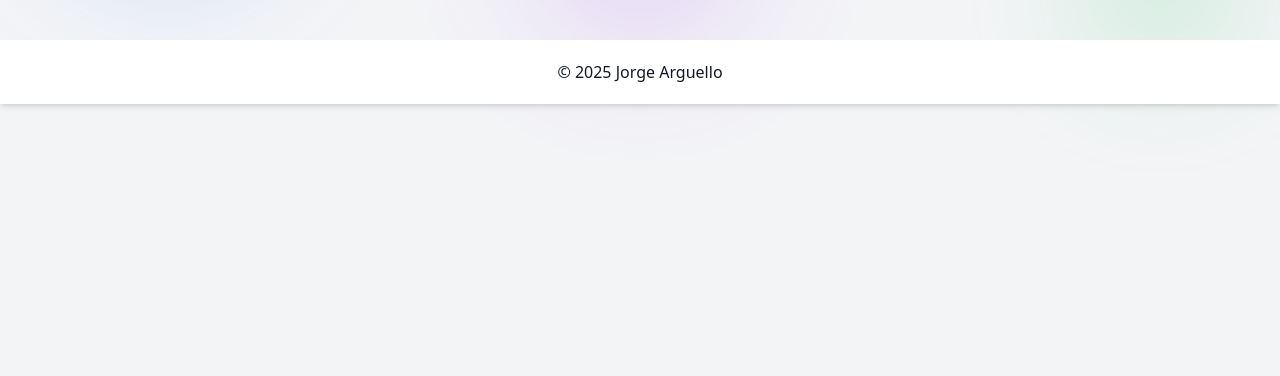
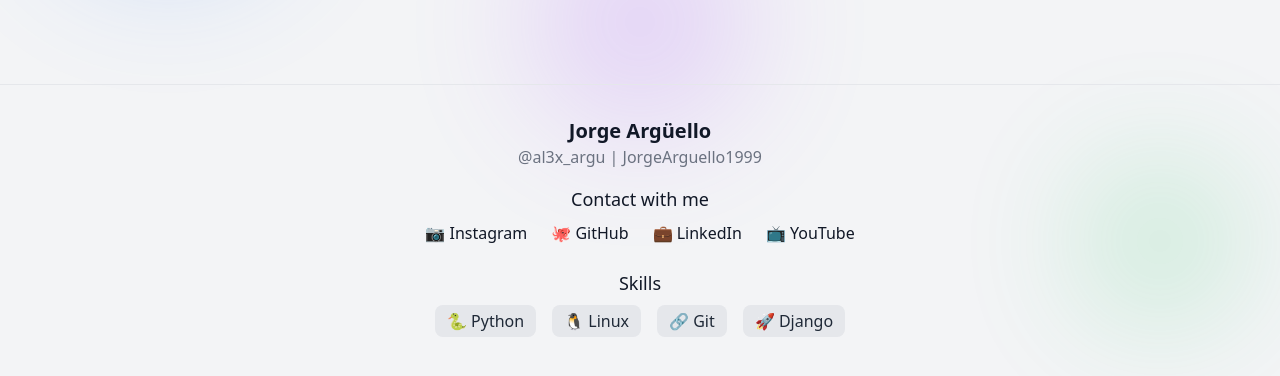
Before and after one commit to JorgeArguello1999/JorgeArguello1999, a Django app: template home/templates/home.html in a window 1280 px wide. Shown: the part 316-692 px from the top of the page. Run offline with Django 5.2, Linux system fonts and the light colour scheme; the template is opened without the code that fills it, so the values that code supplies are empty; some libraries are stand-ins or nearby versions.

Commit message:
feat: Add footer to home page

```diff
--- a/home/templates/base.html
+++ b/home/templates/base.html
@@ -22,9 +22,9 @@
         </div>
         <nav>
             <ul class="flex space-x-6">
-                <li><a href="{% url 'home' %}" class="text-gray-900 dark:text-gray-100 hover:text-blue-500">🏠 Home</a></li>
-                <li><a href="{% url 'blog' %}" class="text-gray-900 dark:text-gray-100 hover:text-blue-500">📚 Blog</a></li>
-                <li><a href="{% url 'projects' %}" class="text-gray-900 dark:text-gray-100 hover:text-blue-500">🚧 Projects</a></li>
+                <li><a href="{% url 'home' %}" class="hover:text-blue-500">🏠 Home</a></li>
+                <li><a href="{% url 'blog' %}" class="hover:text-blue-500">📚 Blog</a></li>
+                <li><a href="{% url 'projects' %}" class="hover:text-blue-500">🚧 Projects</a></li>
             </ul>
         </nav>
     </header>
@@ -34,8 +34,30 @@
         {% endblock %}
     </main>
 
-    <footer class="text-center p-5 mt-5 bg-white dark:bg-gray-800 shadow-md">
-        <p>&copy; 2025 Jorge Arguello</p>
+    <footer class="mt-16 border-t border-gray-200 dark:border-gray-700 pt-8 pb-6 text-center">
+        <h1 class="text-xl font-semibold">Jorge Argüello</h1>
+        <p class="text-gray-500 dark:text-gray-400">@al3x_argu | JorgeArguello1999</p>
+
+        <div class="mt-4">
+            <h2 class="text-lg font-medium">Contact with me</h2>
+            <ul class="flex justify-center gap-6 mt-2">
+                <li><a href="{{ profile.instagram }}" target="_blank" class="hover:text-pink-500">📷 Instagram</a></li>
+                <li><a href="{{ profile.github }}" target="_blank" class="hover:text-gray-600">🐙 GitHub</a></li>
+                <li><a href="{{ profile.linkedin }}" target="_blank" class="hover:text-blue-600">💼 LinkedIn</a></li>
+                <li><a href="{{ profile.youtube }}" target="_blank" class="hover:text-red-500">📺 YouTube</a></li>
+            </ul>
+        </div>
+
+        <div class="mt-6">
+            <h2 class="text-lg font-medium">Skills</h2>
+            <ul class="flex flex-wrap justify-center gap-4 mt-2">
+                <li class="bg-gray-200 dark:bg-gray-700 text-gray-800 dark:text-gray-300 px-3 py-1 rounded-lg">🐍 Python</li>
+                <li class="bg-gray-200 dark:bg-gray-700 text-gray-800 dark:text-gray-300 px-3 py-1 rounded-lg">🐧 Linux</li>
+                <li class="bg-gray-200 dark:bg-gray-700 text-gray-800 dark:text-gray-300 px-3 py-1 rounded-lg">🔗 Git</li>
+                <li class="bg-gray-200 dark:bg-gray-700 text-gray-800 dark:text-gray-300 px-3 py-1 rounded-lg">🚀 Django</li>
+            </ul>
+        </div>
     </footer>
+
 </body>
 </html>
```
